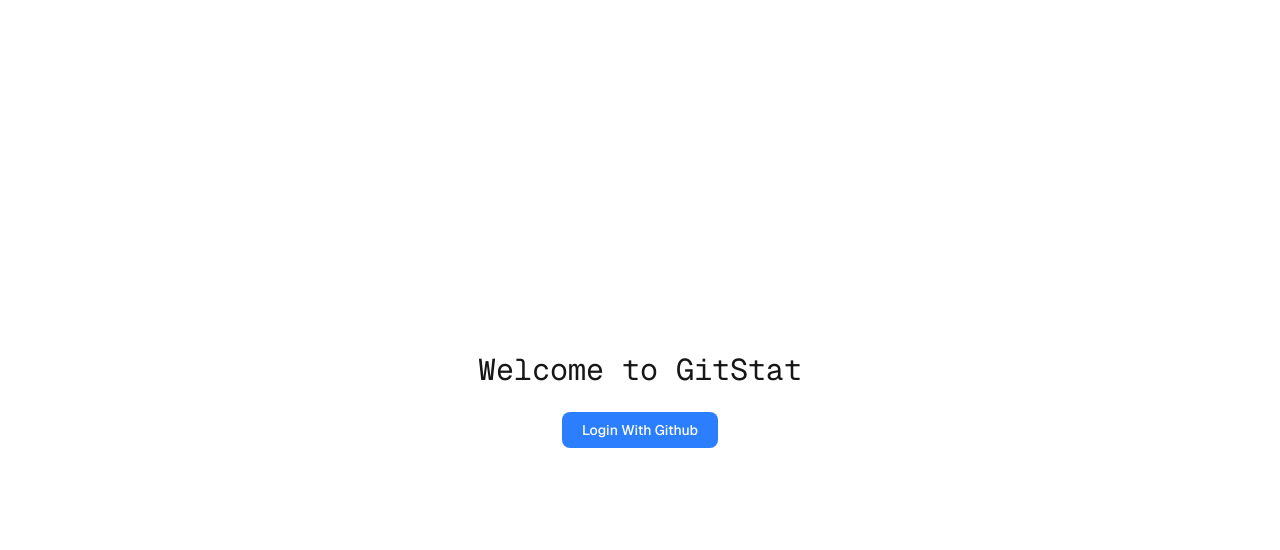
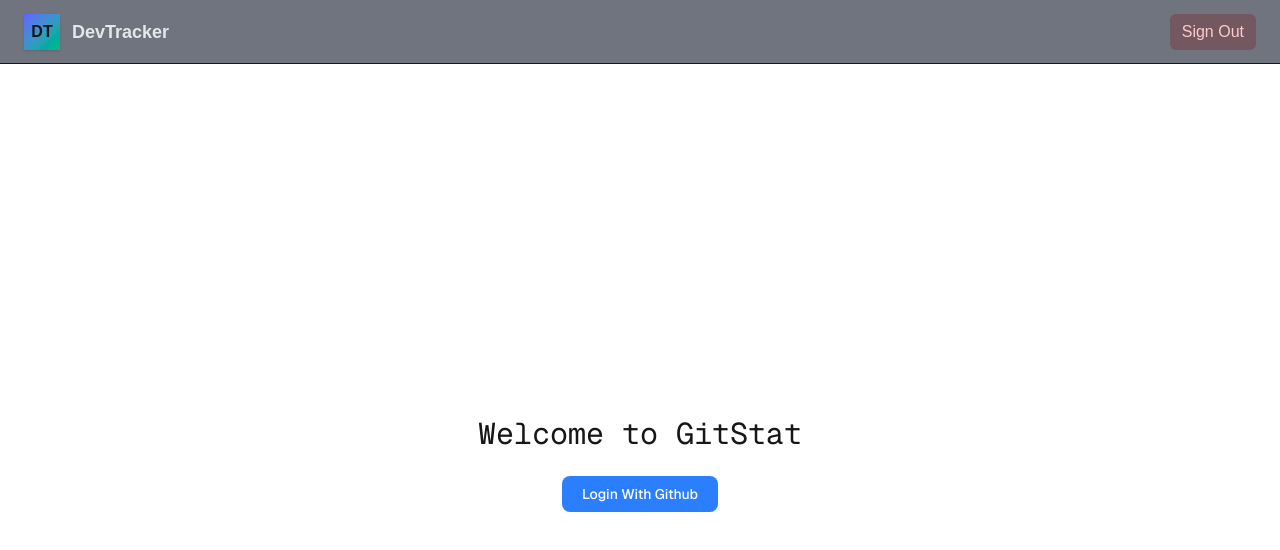
Before and after one commit to Amanpreet-codes/GitStat, a Next.js app: page / in a window 1280 px wide. Shown: the top 550 px of the page. Built offline with nearby package versions, Linux system fonts and the light colour scheme; no server answers.

Commit message:
feat: update layout to include Header component and user session management

```diff
--- a/src/app/layout.tsx
+++ b/src/app/layout.tsx
@@ -1,6 +1,9 @@
 import type { Metadata } from 'next'
 import { Geist, Geist_Mono } from 'next/font/google'
 import './globals.css'
+import Header from '@/components/Header'
+import { getServerSession } from 'next-auth'
+import { authOptions } from './api/auth/[...nextauth]/route'
 
 const geistSans = Geist({
     variable: '--font-geist-sans',
@@ -13,20 +16,31 @@
 })
 
 export const metadata: Metadata = {
-    title: 'Create Next App',
-    description: 'Generated by create next app',
+    title: 'Git Stat',
+    description: 'Gamify you commits',
 }
-
-export default function RootLayout({
+export default async function RootLayout({
     children,
 }: Readonly<{
     children: React.ReactNode
 }>) {
+    const session = await getServerSession(authOptions)
     return (
         <html lang="en">
             <body
                 className={`${geistSans.variable} ${geistMono.variable} antialiased`}
             >
+                <Header
+                    user={
+                        session
+                            ? {
+                                  name: session.user?.name ?? null,
+                                  login: session.user?.email ?? null,
+                                  avatar_url: session.user?.image ?? null,
+                              }
+                            : null
+                    }
+                />
                 {children}
             </body>
         </html>
```
